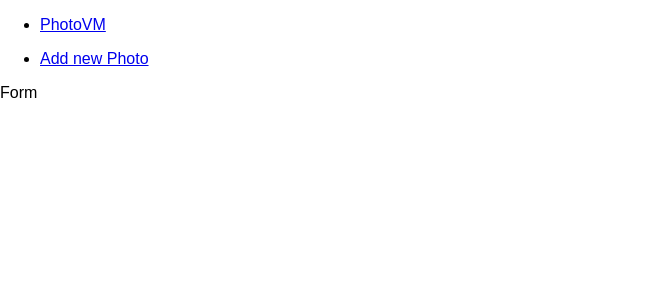
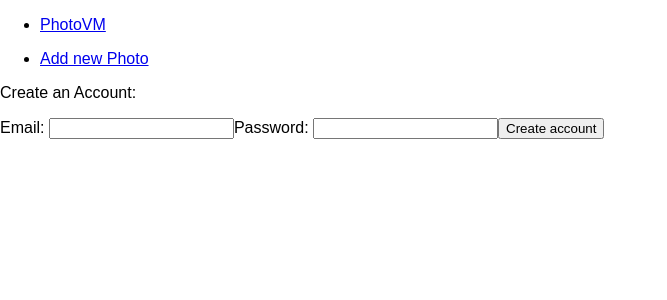
Before and after one commit to vvvmvvv/photovm-withReact, a React (Create React App) app in the folder photovm/: page /signin in a window 1280 px wide. Shown: the top 300 px of the page, without its empty margins (0-667 px from the left). Built offline with nearby package versions, Linux system fonts and the light colour scheme.

Commit message:
add sign-in form

```diff
--- a/photovm/src/components/Signin.js
+++ b/photovm/src/components/Signin.js
@@ -1,12 +1,33 @@
 import React, { useState } from 'react';
 import firebase from '../firebase/config';
-import {Auth } from '../context/authContext';
+import { Auth } from '../context/authContext';
 
 const Signin = () => {
 
+    const [email, setEmail] = useState('');
+    const [password, setPassword] = useState('');
+
+    const {state, dispatch} = React.useContext(Auth);
+
+    const signin = (e) => {
+        e.preventDefault();
+        console.log("Form sent");
+    }
+
     return (
         <React.Fragment>
-                <p>Form</p>
+            <form onSubmit={signin}>
+                <p>Create an Account:</p>
+
+                <label htmlFor='email'>Email: </label>
+                <input type='email' name='email' onChange= {(e) => setEmail(e.target.value)} />
+
+                <label htmlFor='password'>Password: </label>
+                <input type='password' name='password' onChange= { (e) => setPassword(e.target.value) } />
+
+                <input type='submit' value="Create account"/>
+
+            </form>
         </React.Fragment>
 
     )
```
